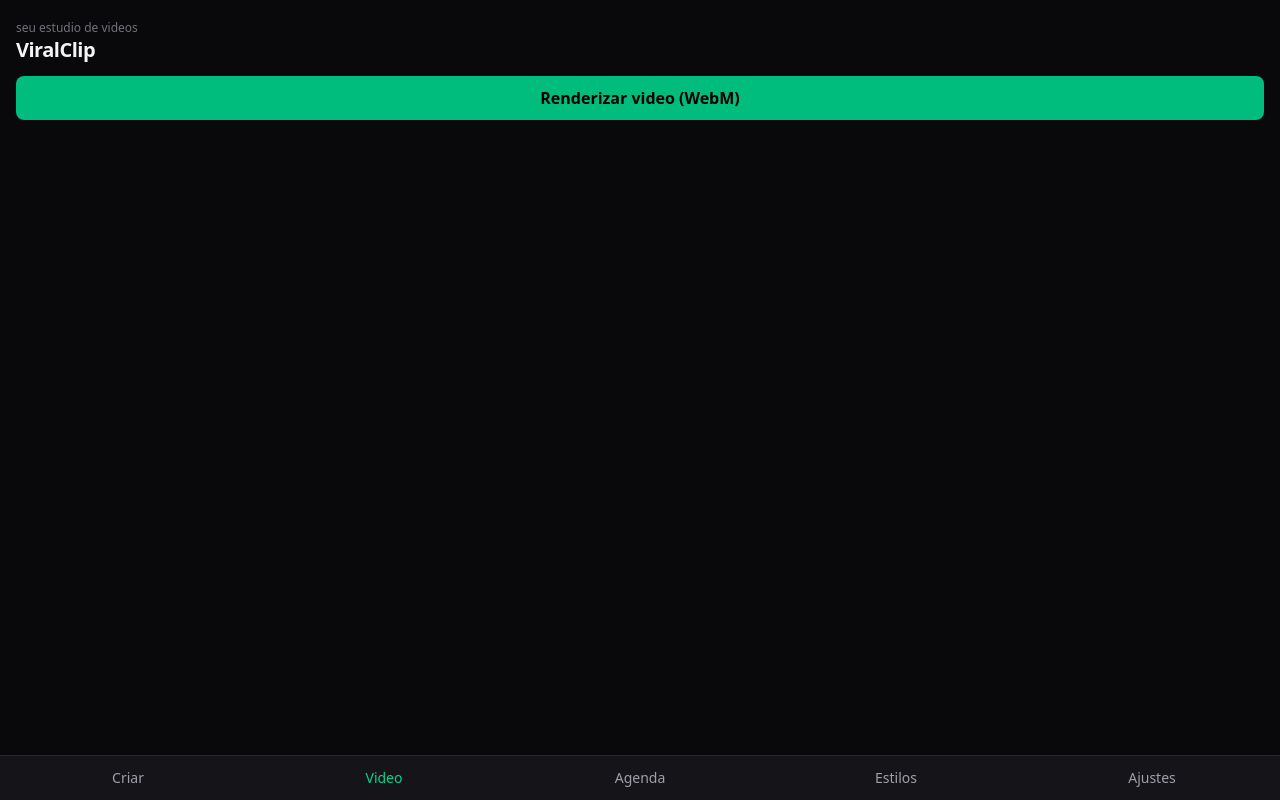
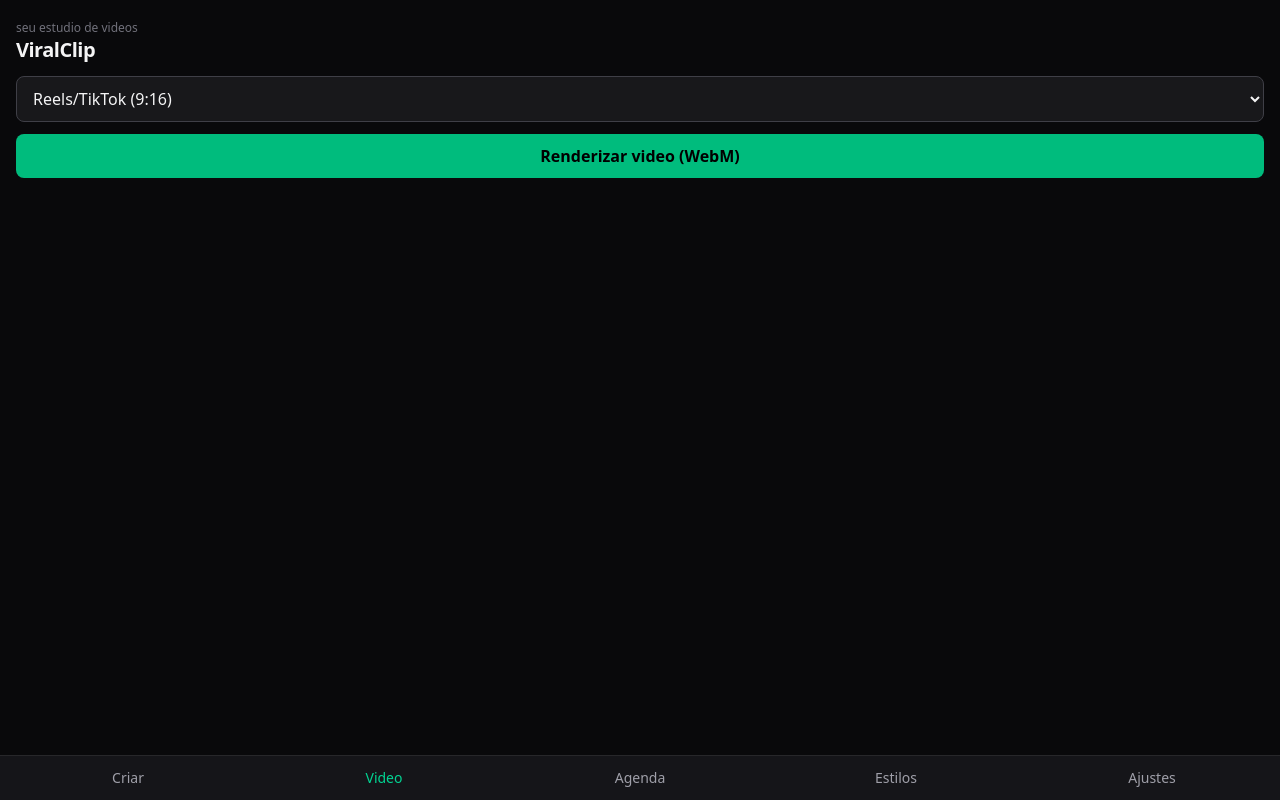
Before and after one commit to arthurdaniel1545-pixel/viral-clip, a React (Vite) app: page / in a window 1280 px wide. Both pictures are taken after a click on the button "Video". Built offline with nearby package versions, Linux system fonts and the light colour scheme.

Commit message:
feat: video format selector (reels/carrossel)

```diff
--- a/src/App.jsx
+++ b/src/App.jsx
@@ -16,6 +16,7 @@ const TABS = [
 export default function App() {
   const [tab, setTab] = useState('criar')
   const [script, setScript] = useState('')
+  const [format, setFormat] = useState('reels')
   return (
     <div className="min-h-screen bg-zinc-950 text-zinc-100">
       <header className="px-4 pt-5 pb-3">
@@ -24,7 +25,15 @@ export default function App() {
       </header>
       <main className="px-4 pb-24">
         {tab === 'criar' && <CreateTab onScript={setScript} />}
-        {tab === 'video' && <VideoTab script={script} />}
+        {tab === 'video' && (
+          <div className="space-y-3">
+            <select value={format} onChange={e=>setFormat(e.target.value)} className="w-full bg-zinc-900 border border-zinc-700 rounded-lg px-3 py-2.5">
+              <option value="reels">Reels/TikTok (9:16)</option>
+              <option value="square">Carrossel (1:1)</option>
+            </select>
+            <VideoTab script={script} format={format} />
+          </div>
+        )}
         {tab === 'agenda' && <ScheduleTab />}
         {tab === 'estilos' && <StylesTab />}
         {tab === 'ajustes' && <SettingsTab />}
--- a/src/components/VideoTab.jsx
+++ b/src/components/VideoTab.jsx
@@ -1,6 +1,6 @@
 import { useState, useRef } from 'react'
 
-export default function VideoTab({ script }) {
+export default function VideoTab({ script, format = 'reels' }) {
   const [rendering, setRendering] = useState(false)
   const [url, setUrl] = useState('')
   const canvasRef = useRef(null)
@@ -9,7 +9,8 @@ export default function VideoTab({ script }) {
     setRendering(true)
     const canvas = canvasRef.current
     const ctx = canvas.getContext('2d')
-    const W = 720, H = 1280
+    const dims = format === 'square' ? [720,720] : [720,1280]
+    const W = dims[0], H = dims[1]
     canvas.width = W; canvas.height = H
     const stream = canvas.captureStream(30)
     const rec = new MediaRecorder(stream, { mimeType: 'video/webm' })
```
